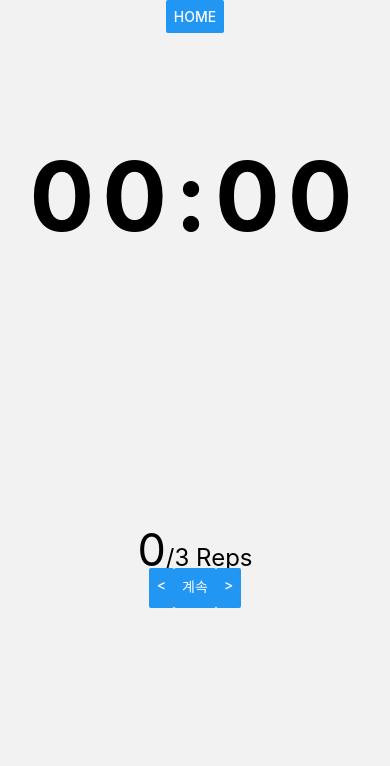
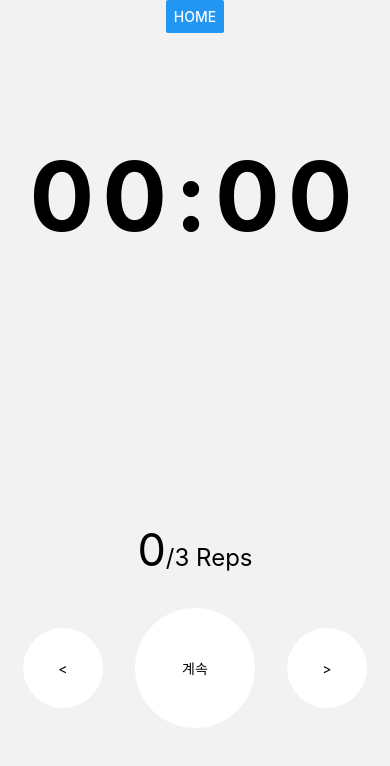
Before and after one commit to dev2820/TBT, a React Native app: screen /Timer in a window 390 px wide. Shown: the top 766 px of the page. Built offline with nearby package versions, Linux system fonts and the light colour scheme.

Commit message:
style/ player의 컨트롤러들이  RoundCard를 사용하도록 수정

```diff
--- /dev/null
+++ b/src/components/views/RoundCard.js
@@ -0,0 +1,25 @@
+import globalStyle from "@assets/globalStyle";
+import React from "react";
+import { StyleSheet, TouchableOpacity } from "react-native";
+
+const RoundCard = ({ children, style, onPress }) => {
+  return (
+    <TouchableOpacity
+      style={[styles.container, globalStyle.EVEVATION5, style]}
+      activeOpacity={0.5}
+      onPress={onPress}
+    >
+      {children}
+    </TouchableOpacity>
+  );
+};
+
+const styles = StyleSheet.create({
+  container: {
+    borderRadius: 999,
+    justifyContent: "center",
+    alignItems: "center",
+  },
+});
+
+export default RoundCard;
--- a/src/components/views/index.js
+++ b/src/components/views/index.js
@@ -4,5 +4,6 @@ import Label from "@components/views/Label";
 import CenterModal from "@components/views/CenterModal";
 import Grid from "@components/views/Grid";
 import Confirm from "@components/views/Confirm";
+import RoundCard from "@components/views/RoundCard";
 
-export { Card, Page, Label, CenterModal, Grid, Confirm };
+export { Card, Page, Label, CenterModal, Grid, Confirm, RoundCard };
--- a/src/screens/TimerPage.js
+++ b/src/screens/TimerPage.js
@@ -1,6 +1,6 @@
 import React, { useEffect } from "react";
 import { Text, View, StyleSheet, Button } from "react-native";
-import { Page } from "@components/views";
+import { Page, RoundCard } from "@components/views";
 import { observer } from "mobx-react-lite";
 import { observe } from "mobx";
 import { useTimerStore } from "@store/timerStore";
@@ -53,13 +53,34 @@ const TimerPage = ({ navigation }) => {
           <Text style={globalStyle.HEADING_SMALL}>/{phase.allRep} Reps</Text>
         </View>
         <View style={styles.player}>
-          <Button title="<" onPress={() => phase.prev()}></Button>
+          <RoundCard
+            style={[styles.smallController]}
+            onPress={() => phase.prev()}
+          >
+            <Text>{"<"}</Text>
+          </RoundCard>
+
           {phase.isRun ? (
-            <Button title="정지" onPress={() => phase.pause()}></Button>
+            <RoundCard
+              style={[styles.largeController]}
+              onPress={() => phase.pause()}
+            >
+              <Text>정지</Text>
+            </RoundCard>
           ) : (
-            <Button title="계속" onPress={() => phase.resume()}></Button>
+            <RoundCard
+              style={[styles.largeController]}
+              onPress={() => phase.resume()}
+            >
+              <Text>계속</Text>
+            </RoundCard>
           )}
-          <Button title=">" onPress={() => phase.next()}></Button>
+          <RoundCard
+            style={[styles.smallController]}
+            onPress={() => phase.next()}
+          >
+            <Text>{">"}</Text>
+          </RoundCard>
         </View>
       </View>
     </Page>
@@ -94,7 +115,20 @@ const styles = StyleSheet.create({
   },
   player: {
     flexDirection: "row",
-    height: 40,
+    alignItems: "center",
+    height: 120,
+    marginTop: 40,
+  },
+  smallController: {
+    width: 80,
+    height: 80,
+    backgroundColor: "white",
+  },
+  largeController: {
+    width: 120,
+    height: 120,
+    backgroundColor: "white",
+    marginHorizontal: 32,
   },
 });
 
```
